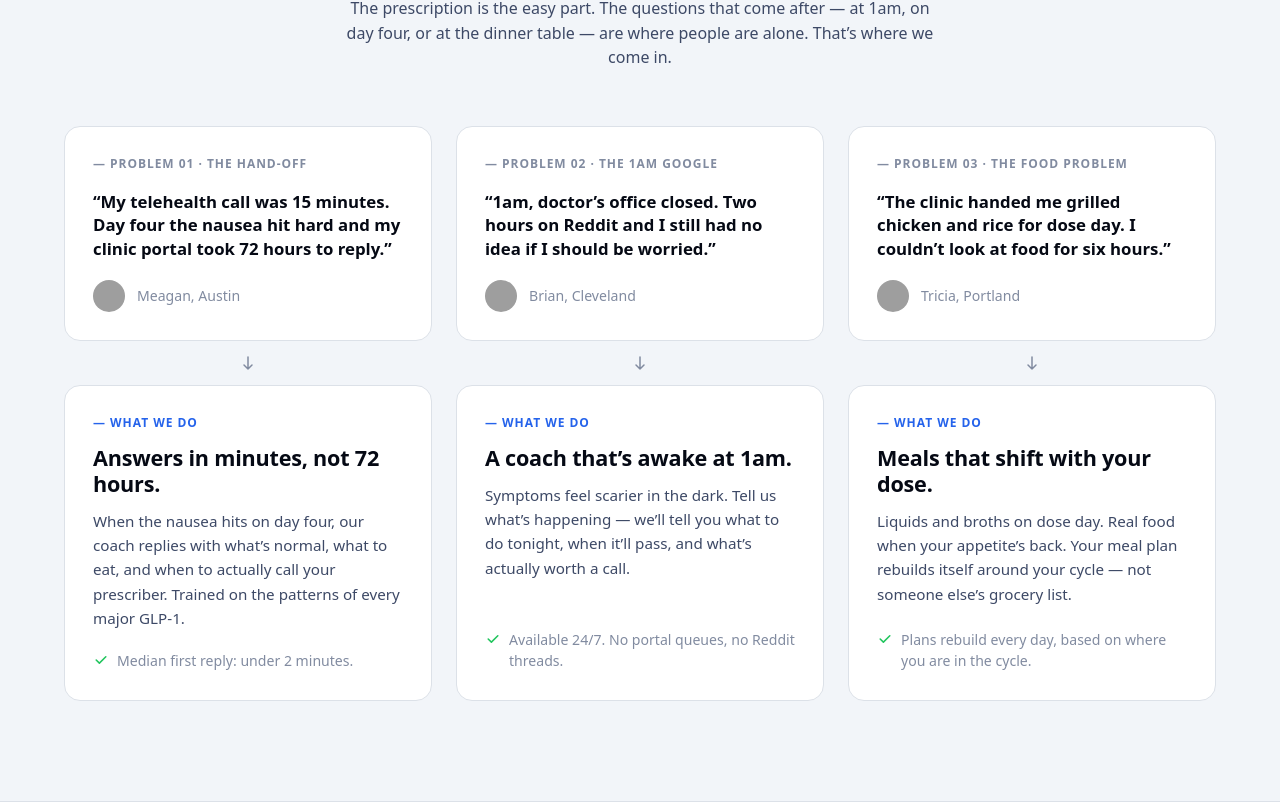
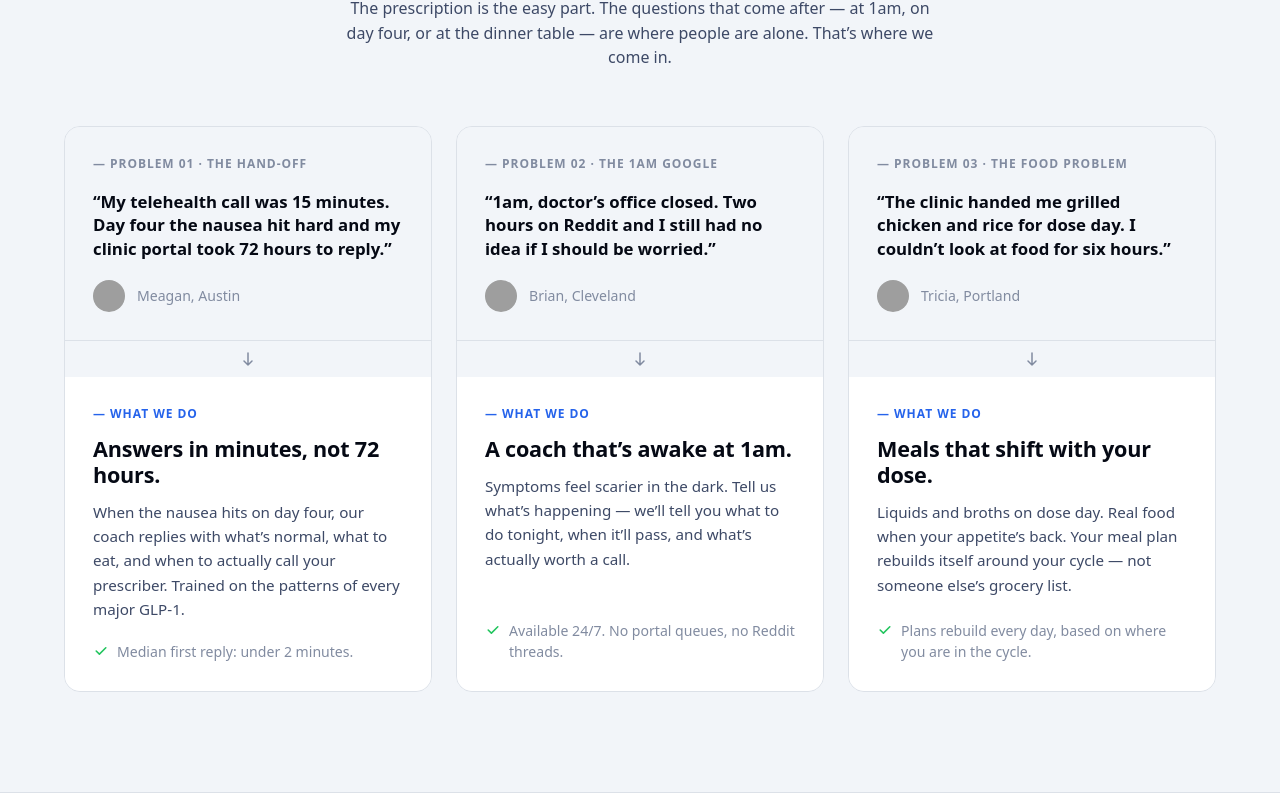
Before and after one commit to fahimtaphealth/weighteasy-site, a Next.js app: page / in a window 1280 px wide. Shown: the part 1215-2020 px from the top of the page. Built offline with nearby package versions, Linux system fonts and the light colour scheme; grey boxes are pictures that could not be loaded; a web font is replaced by a local one.

Commit message:
Redesign SupportGap: single card with gray problem / white solution halves

```diff
--- a/components/SupportGap.tsx
+++ b/components/SupportGap.tsx
@@ -45,28 +45,6 @@ const items = [
   },
 ];
 
-function ArrowDown() {
-  return (
-    <div className="flex justify-center py-3">
-      <svg
-        width="20"
-        height="20"
-        viewBox="0 0 20 20"
-        fill="none"
-        className="text-muted-2"
-      >
-        <path
-          d="M10 4v12m0 0l-4-4m4 4l4-4"
-          stroke="currentColor"
-          strokeWidth="1.5"
-          strokeLinecap="round"
-          strokeLinejoin="round"
-        />
-      </svg>
-    </div>
-  );
-}
-
 export default function SupportGap() {
   return (
     <section className="bg-bg py-[100px]">
@@ -93,9 +71,13 @@ export default function SupportGap() {
           className="mt-14 grid gap-6 md:grid-cols-3"
         >
           {items.map((item) => (
-            <motion.div key={item.num} variants={fadeUp} className="flex flex-col">
-              {/* ── Problem card ── */}
-              <div className="rounded-[16px] border border-line bg-white p-7">
+            <motion.div
+              key={item.num}
+              variants={fadeUp}
+              className="flex flex-col overflow-hidden rounded-[16px] border border-line"
+            >
+              {/* ── Top: Problem (gray bg) ── */}
+              <div className="bg-bg p-7">
                 <div className="text-[0.75rem] font-semibold uppercase tracking-[0.08em] text-muted-2">
                   &mdash; Problem {item.num} &middot; {item.label}
                 </div>
@@ -117,11 +99,27 @@ export default function SupportGap() {
                 </div>
               </div>
 
-              {/* ── Arrow ── */}
-              <ArrowDown />
+              {/* ── Divider with arrow ── */}
+              <div className="flex items-center justify-center border-t border-line bg-bg py-2">
+                <svg
+                  width="20"
+                  height="20"
+                  viewBox="0 0 20 20"
+                  fill="none"
+                  className="text-muted-2"
+                >
+                  <path
+                    d="M10 4v12m0 0l-4-4m4 4l4-4"
+                    stroke="currentColor"
+                    strokeWidth="1.5"
+                    strokeLinecap="round"
+                    strokeLinejoin="round"
+                  />
+                </svg>
+              </div>
 
-              {/* ── Solution card ── */}
-              <div className="flex flex-1 flex-col rounded-[16px] border border-line bg-white p-7">
+              {/* ── Bottom: Solution (white bg) ── */}
+              <div className="flex flex-1 flex-col bg-white p-7">
                 <div className="text-[0.75rem] font-semibold uppercase tracking-[0.08em] text-accent">
                   &mdash; What we do
                 </div>
```
